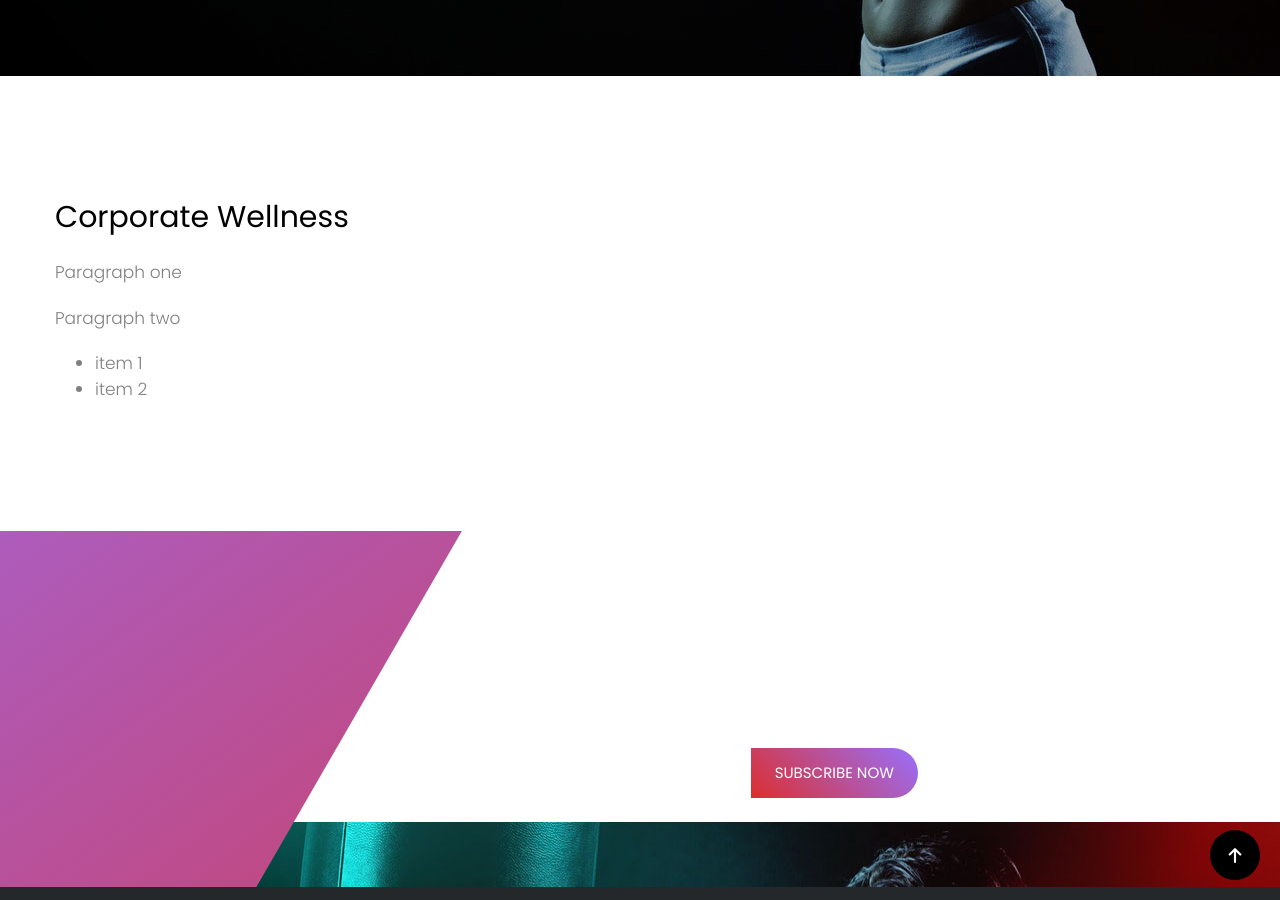
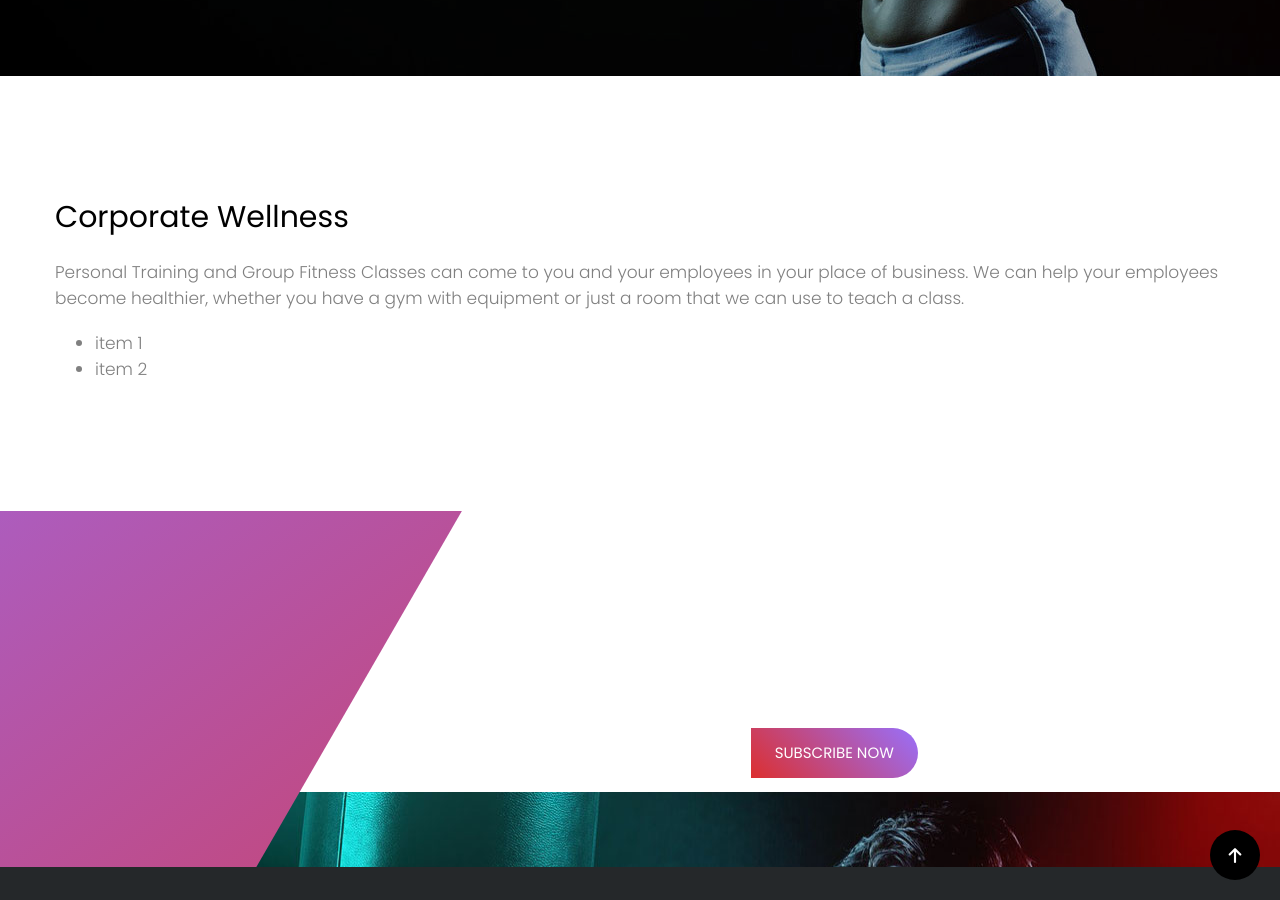
Before and after one commit to ResultsNow/resultsnow.github.io, a Jekyll site: the page built from wellness.html, in a window 1280 px wide and 900 px high, scrolled down 624 px. Built offline with Jekyll 4.4.1, drawn with Linux system fonts in a browser that asks for light colours; some web fonts are replaced.

Commit message:
description of corporate wellness

```diff
--- a/wellness.html
+++ b/wellness.html
@@ -7,8 +7,8 @@ permalink: /wellness/
     <div class="container">
         <div class="row">
             <h2>Corporate Wellness</h2>
-            <p>Paragraph one</p>
-            <p>Paragraph two</p>
+            <p>Personal Training and Group Fitness Classes can come to you and your employees in your place of business. We can help your employees become healthier, whether you have a gym with equipment or just a room that we can use to teach a class.</p>
+            <p></p>
             <ul>
                 <li>item 1</li>
                 <li>item 2</li>
```
